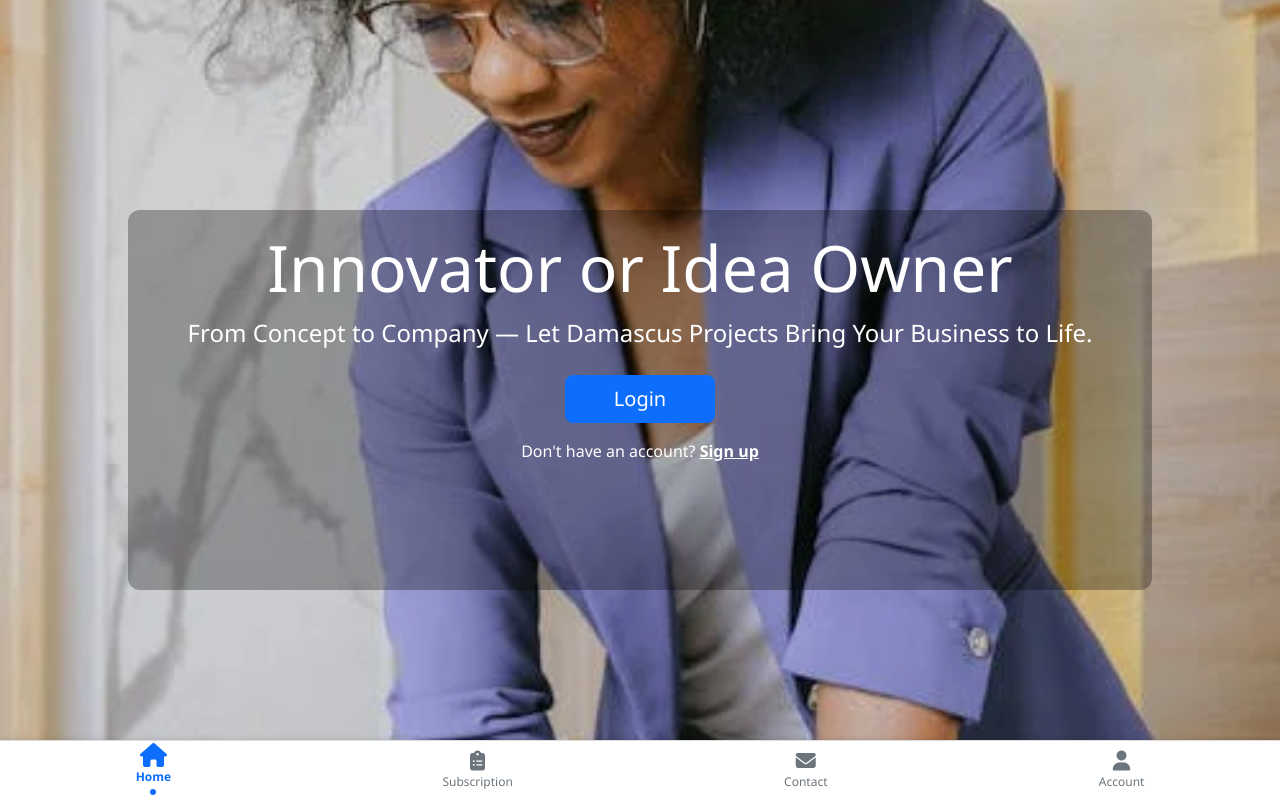
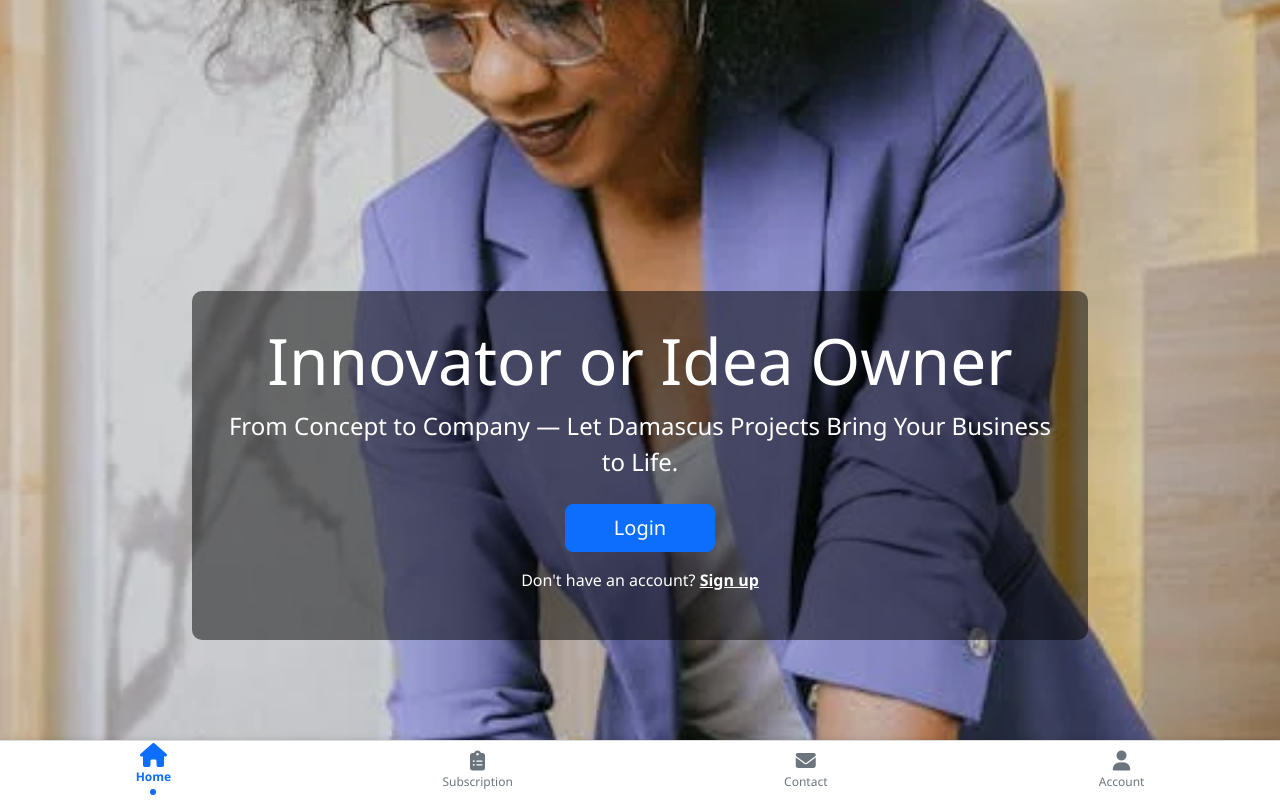
Before and after one commit to Abuqataada/damascusapp, a Flask app: page / in a window 1280 px wide. Run offline with Flask 3, Linux system fonts and the light colour scheme.

Commit message:
fixed the carousel-caption arrangement

```diff
--- a/static/css/dashboard.css
+++ b/static/css/dashboard.css
@@ -214,15 +214,21 @@
 
 /* Content positioning */
 .carousel-caption {
+
+
+
+
   position: absolute;
-  top: 50%;
-  left: 50%;
-  transform: translate(-50%, -50%);
-  width: 80%;
-  max-width: 1200px;
-  background: #0000004b;
-  border-radius: 12px;
+  right: 15%;
+  bottom: 20%;
+  left: 15%;
+  padding-top: 1.25rem;
+  padding-bottom: 1.25rem;
+  color: #fff;
   text-align: center;
+  background-color: rgba(0, 0, 0, 0.5);
+  border-radius: 10px;
+  padding: 2rem;
 
 }
 
```
